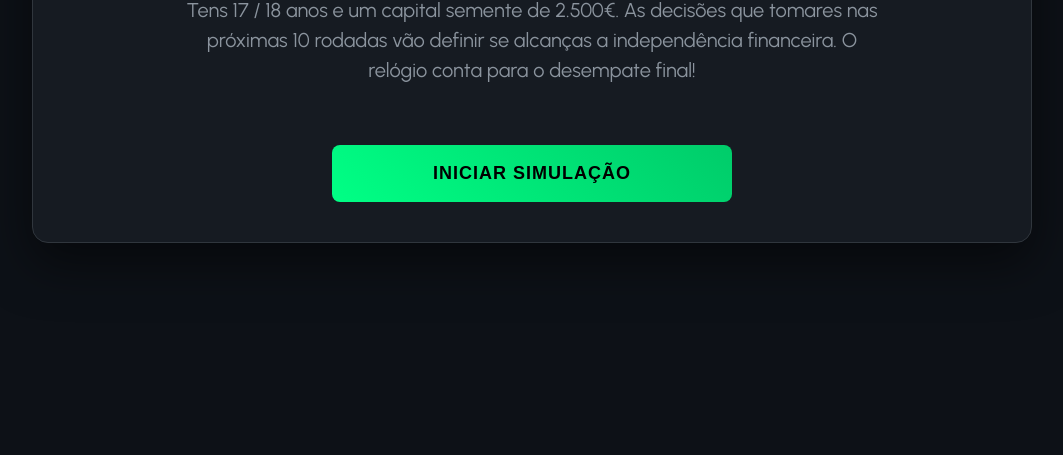
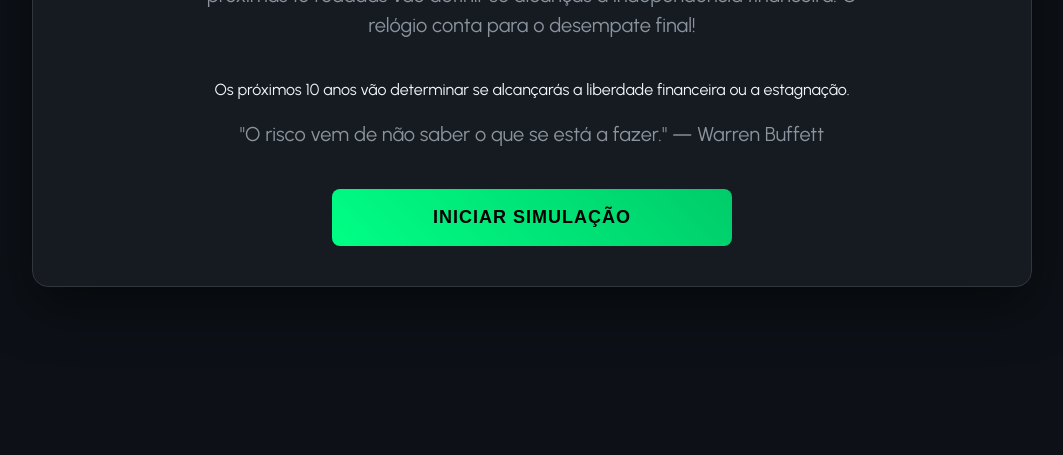
Before and after one commit to anasilva430/desafiomaio, a plain HTML site: page index.html in a window 1280 px wide. Shown: the part 345-800 px from the top of the page, without its empty margins (108-1171 px from the left). Drawn offline with Linux system fonts and the light colour scheme.

Commit message:
Enhance introduction screen with financial context
Added additional text to the introduction screen.

```diff
--- a/index.html
+++ b/index.html
@@ -118,6 +118,8 @@
         <div class="title-slide">
             <h1>O NAVEGADOR <pt><span>DE RIQUEZA</span></h1>
             <p class="subtitle">Tens 17 / 18 anos e um capital semente de 2.500€. As decisões que tomares nas próximas 10 rodadas vão definir se alcanças a independência financeira. O relógio conta para o desempate final!</p>
+             Os próximos 10 anos vão determinar se alcançarás a liberdade financeira ou a estagnação.
+            <p style="font-size: 20px;">"O risco vem de não saber o que se está a fazer." — Warren Buffett</p>
             <button class="btn-action" onclick="showScreen('screen-setup')">Iniciar Simulação</button>
         </div>
     </div>
```
